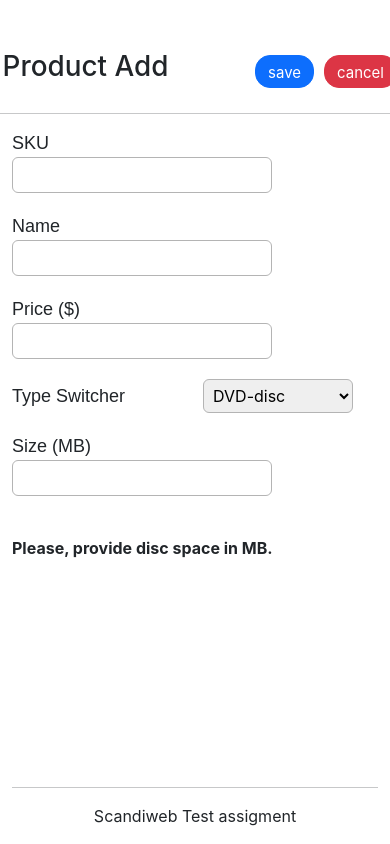
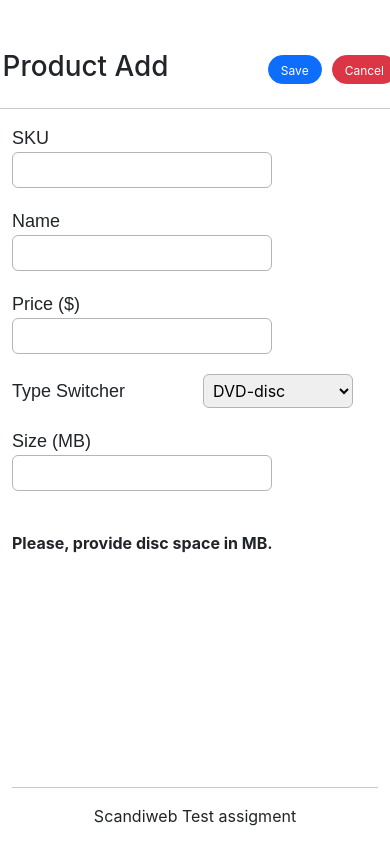
Before and after one commit to AlyZakaria/Task, a React (Create React App) app in the folder client/: page /addproduct in a window 390 px wide. Built offline with nearby package versions, Linux system fonts and the light colour scheme.

Commit message:
client updated

```diff
--- a/client/src/components/AddProduct/AddProduct.jsx
+++ b/client/src/components/AddProduct/AddProduct.jsx
@@ -1,4 +1,4 @@
-import AddProductHeader from '../AddProductHeader/AddProductHeader'
+import AddProductHeader from '../Headers/AddProductHeader/AddProductHeader'
 import AddProductForm from '../AddProductForm/AddProductForm'
 import { useState, useRef } from 'react';
 function AddProduct() {
--- a/client/src/components/AddProductForm/AddProductForm.jsx
+++ b/client/src/components/AddProductForm/AddProductForm.jsx
@@ -1,4 +1,3 @@
-import { useState } from 'react';
 import './styles.css';
 import Book from '../Book/Book';
 import DVD from '../DVD/DVD';
--- a/client/src/components/AddProductHeader/AddProductHeader.jsx
+++ /dev/null
@@ -1,34 +0,0 @@
-import { useState } from "react";
-import { useNavigate } from "react-router-dom";
-import useAddProduct from "../../shared/useAddProduct";
-function AddProductHeader(props){
-
-    let [save, setSave] = useState(false);
-    let [done , setDone] = useState(false);
-    let navigate = useNavigate();
-
-    useAddProduct(props , save, setSave, done, setDone);
-    if(done){
-        console.log('here');
-        setDone(!done);
-        navigate('/');
-    }
-    function cancel(){
-        navigate('/');
-    }
-    return(
-        <div className = "container header">
-            <div className = "row justify-content-between">
-                <div className = "col-md-3  col-6 title">
-                    <h1 >Product Add</h1>
-                </div>
-                <div className = "col-md-5  col-6 d-flex   btns">
-                    <button type="button" className = "btn btn-primary" onClick={() => setSave(!save)}>Save</button>
-                    <button type="button" className = "btn btn-danger" onClick = {cancel}> Cancel</button>
-                </div>
-            </div>
-            <hr></hr>
-        </div>
-    );
-}
-export default AddProductHeader;
--- a/client/src/components/Header/Header.jsx
+++ /dev/null
@@ -1,35 +0,0 @@
-import './styles.css';
-import { useContext, useState } from 'react';
-import {ProductsContext} from '../../contexts/productsContext';
-import {useNavigate } from "react-router-dom";
-import useDeleteProducts from "../../shared/useDeleteProducts";
-
-
-function Header(){
-    let {productsState , setProducts} = useContext(ProductsContext);
-    let [deleteStatus, setDeleteStatus] = useState(false);
-    let navigate = useNavigate();
-    function add(){
-        navigate('/addproduct')
-    }
-    useDeleteProducts(productsState, setProducts, deleteStatus, setDeleteStatus);
-
-    return(
-        <div className = "container header">
-            <div className = "row justify-content-between">
-                <div className = "col-md-3  col-6 title">
-                    <h1 >Product List</h1>
-                </div>
-                <div className = "col-md-5  col-6 d-flex   btns">
-                    <button type="button" className = "btn btn-primary" onClick={add}>ADD</button>
-                    <button type="button" className = "btn btn-danger" onClick={() => setDeleteStatus(!deleteStatus)}>MASS DELETE</button>
-                </div>
-            </div>
-            <hr></hr>
-        </div>
-    );
-}
-
-
-
-export default Header;
--- /dev/null
+++ b/client/src/components/Headers/AddProductHeader/AddProductHeader.jsx
@@ -0,0 +1,32 @@
+import { useState } from "react";
+import { useNavigate } from "react-router-dom";
+import useAddProduct from "../../../shared/useAddProduct";
+import Header from "../Header";
+
+function AddProductHeader(props){
+
+    let [save, setSave] = useState(false);
+    let [done , setDone] = useState(false);
+    let navigate = useNavigate();
+
+    useAddProduct(props , save, setSave, done, setDone);
+    if(done){
+        setDone(!done);
+        navigate('/');
+    }
+    function blueFunc(){
+        setSave(!save);
+    }
+    function redFunc(){
+        navigate('/');
+    }
+    let redBtn = 'Cancel';
+    let blueBtn = 'Save';
+    let headerTitle = 'Product Add';
+
+    let data = {redBtn, blueBtn, headerTitle, redFunc, blueFunc};
+
+    return <Header {...data}/>
+
+}
+export default AddProductHeader;
--- /dev/null
+++ b/client/src/components/Headers/Header.jsx
@@ -0,0 +1,20 @@
+
+
+function Header(props){
+
+    return(
+        <div className = "container header">
+            <div className = "row justify-content-between">
+                <div className = "col-md-3  col-6 title">
+                    <h1>{props.headerTitle}</h1>
+                </div>
+                <div className = "col-md-5  col-6 d-flex   btns">
+                    <button type="button" className = "btn btn-primary" onClick={props.blueFunc}>{props.blueBtn}</button>
+                    <button type="button" className = "btn btn-danger" onClick={props.redFunc}>{props.redBtn}</button>
+                </div>
+            </div>
+            <hr></hr>
+        </div>
+    );
+}
+export default Header;
--- /dev/null
+++ b/client/src/components/Headers/HeaderProductList/HeaderProductList.jsx
@@ -0,0 +1,31 @@
+import './styles.css';
+import { useContext, useState } from 'react';
+import {ProductsContext} from '../../../contexts/productsContext';
+import {useNavigate } from "react-router-dom";
+import useDeleteProducts from "../../../shared/useDeleteProducts";
+import Header from '../Header';
+
+function HeaderProductList(){
+    let {productsState , setProducts} = useContext(ProductsContext);
+    let [deleteStatus, setDeleteStatus] = useState(false);
+    let navigate = useNavigate();
+    function blueFunc(){
+        navigate('/addproduct')
+    }
+    useDeleteProducts(productsState, setProducts, deleteStatus, setDeleteStatus);
+
+    function redFunc(){
+        setDeleteStatus(!deleteStatus);
+    }
+    let redBtn = 'MASS DELETE';
+    let blueBtn = 'ADD';
+    let headerTitle = 'Product List';
+
+    let props = {redBtn, blueBtn, headerTitle, redFunc, blueFunc};
+
+    return <Header {...props}/>
+}
+
+
+
+export default HeaderProductList;
--- a/client/src/components/Header/styles.css
+++ b/client/src/components/Headers/HeaderProductList/styles.css
@@ -4,7 +4,6 @@
     padding: 0px;
 }
 .header button{
-    /* height: 80%; */
     border-radius: 15px !important;
     margin: 5px;
     cursor: pointer !important;
@@ -19,12 +18,12 @@
 }
 @media (max-width: 400px){
     .header button{
-        /* height: 80%; */
         border-radius: 15px !important;
         margin: 5px;
         font-size: 15px;
         height: 70%;
-        text-transform: lowercase;
+        font-size: 12px;
+        text-align: center;
     }
     .btns{
         padding: 0px;
--- a/client/src/components/ProductList/ProductList.jsx
+++ b/client/src/components/ProductList/ProductList.jsx
@@ -1,4 +1,4 @@
-import Header from '../Header/Header'
+import HeaderProductList from '../Headers/HeaderProductList/HeaderProductList'
 import Products from '../Products/Products'
 import  {ProductsContext}  from '../../contexts/productsContext';
 import {useState } from 'react';
@@ -10,7 +10,7 @@ function ProductList() {
     useGetProducts(setProducts);
     return(
         <ProductsContext.Provider value = {{productsState,setProducts}}>
-            <Header />
+            <HeaderProductList />
             <Products  />
         </ProductsContext.Provider>
     );
--- a/client/src/shared/useAddProduct.js
+++ b/client/src/shared/useAddProduct.js
@@ -1,5 +1,5 @@
 import { useEffect } from "react";
-import {priceValid, attributesValid} from '../regex/regex';
+import {priceValid, attributesValid} from '../validation/validate';
 import axios from "../apis/axios";
 import urls from "../apis/url"
 
--- a/client/src/regex/regex.js
+++ b/client/src/validation/validate.js
@@ -1,13 +1,11 @@
 
 
-// export const propertiesValid = /^[0-9]+$/;
 export const priceValid = (price) => {
     if(Number(price) >= 0) return price;
     return false;
 };
 
 export const attributesValid = (first = 0, second = 0, third = 0) => {
-    // console.log(first, second, third);
     if(Number(first) >= 0 && Number(second) >= 0 && Number(third) >= 0)
             return true;
     return false;
```
